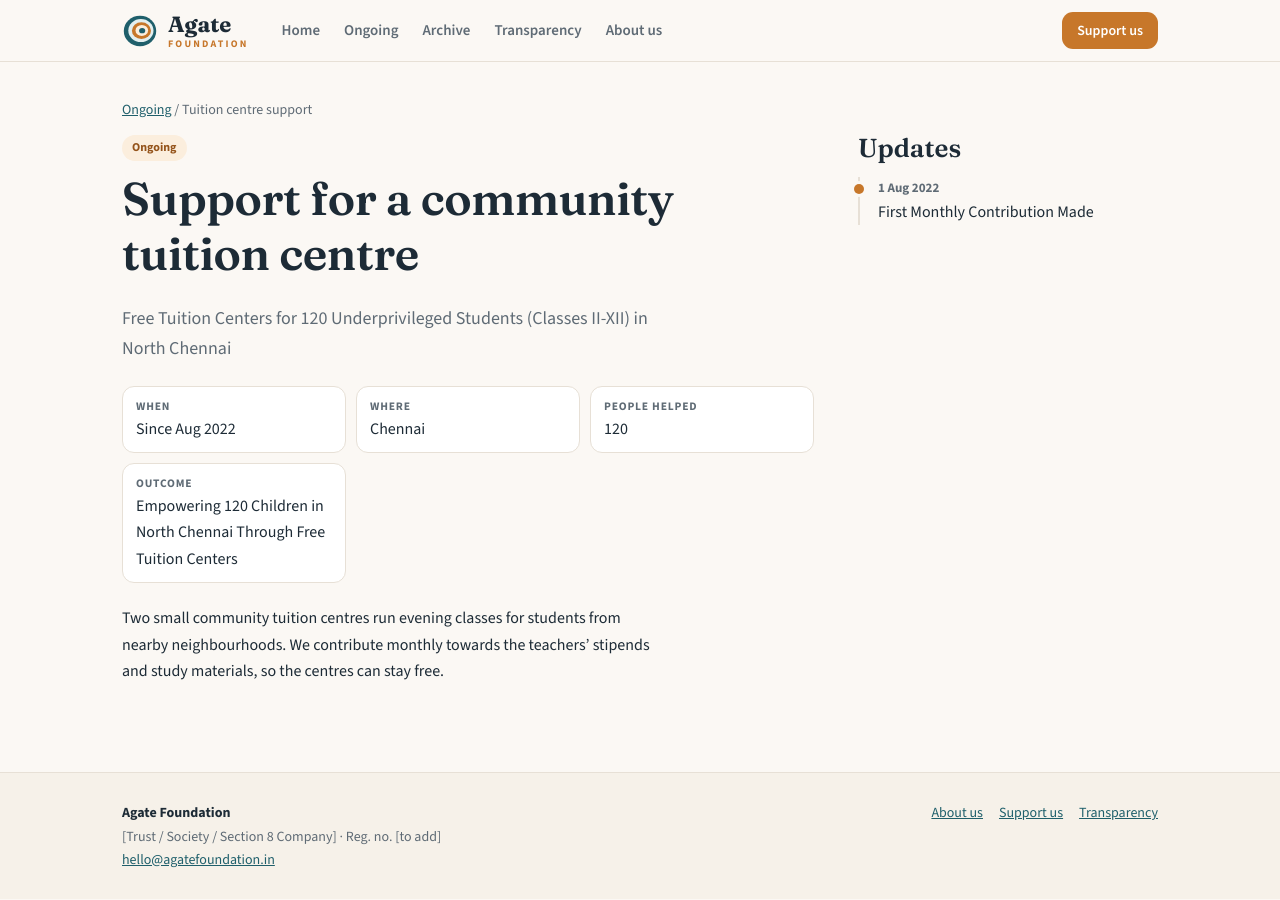
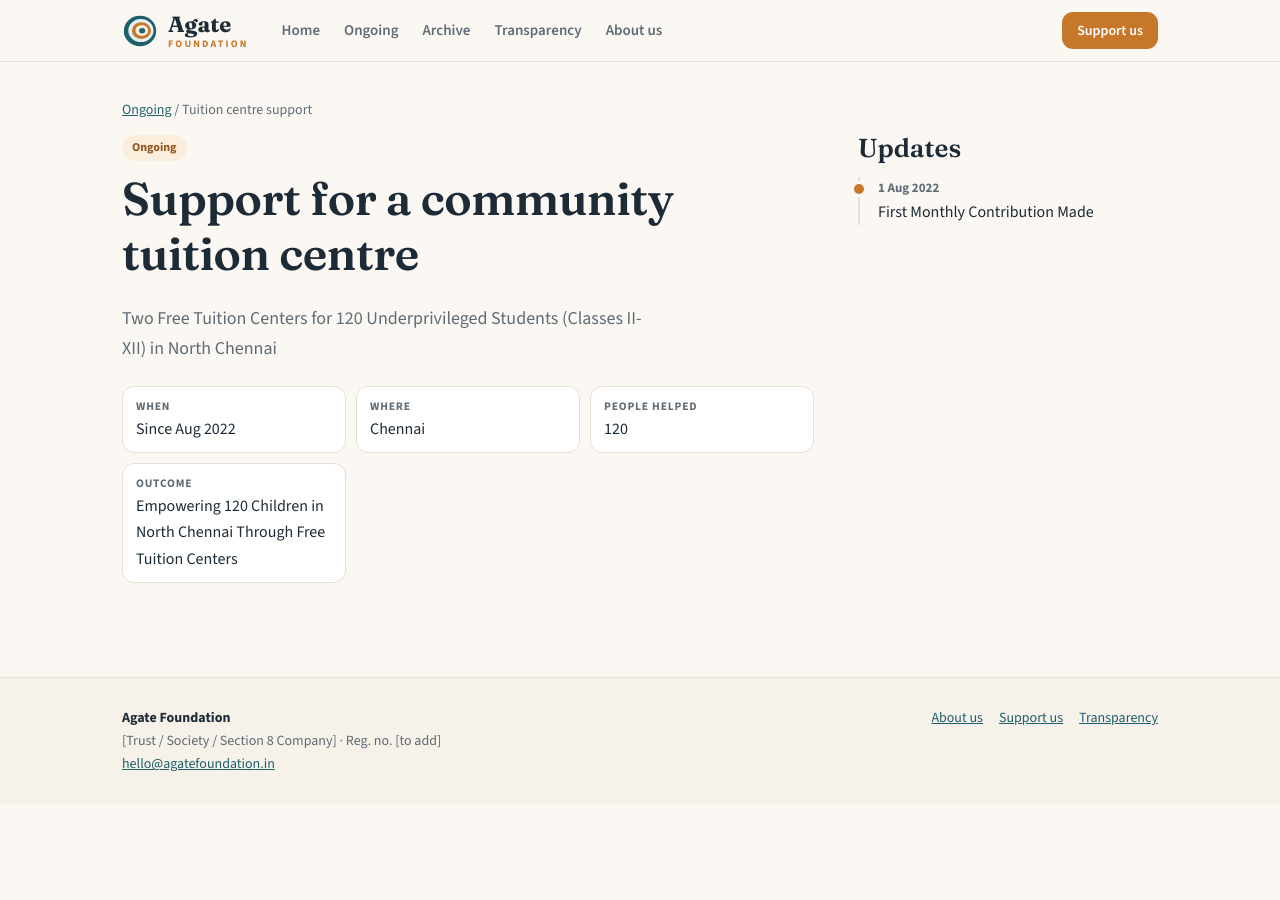
Before and after one commit to agate61/foundation, a Jekyll site: the page built from _activities/2026-04-05-community-tuition-centre.md, in a window 1280 px wide. Built offline with Jekyll 4.4.1, drawn with Linux system fonts in a browser that asks for light colours.

Commit message:
Updated activities

```diff
--- a/_activities/2026-04-05-community-tuition-centre.md
+++ b/_activities/2026-04-05-community-tuition-centre.md
@@ -9,12 +9,10 @@ lead:
 beneficiaries: 120
 amount_spent:
 outcome: "Empowering 120 Children in North Chennai Through Free Tuition Centers"
-summary: "Free Tuition Centers for 120 Underprivileged Students (Classes II-XII) in North Chennai"
+summary: "Two Free Tuition Centers for 120 Underprivileged Students (Classes II-XII) in North Chennai"
 cover:
 updates:
   - date: 2022-08-01
     note: "First Monthly Contribution Made"
 
 ---
-
-Two small community tuition centres run evening classes for students from nearby neighbourhoods. We contribute monthly towards the teachers’ stipends and study materials, so the centres can stay free.
```
Also changed, not shown: _activities/2018-11-02-gaja-flood-relief.md (+0 -2 lines), _activities/2025-11-15-shool-bags.md (+0 -2 lines).
